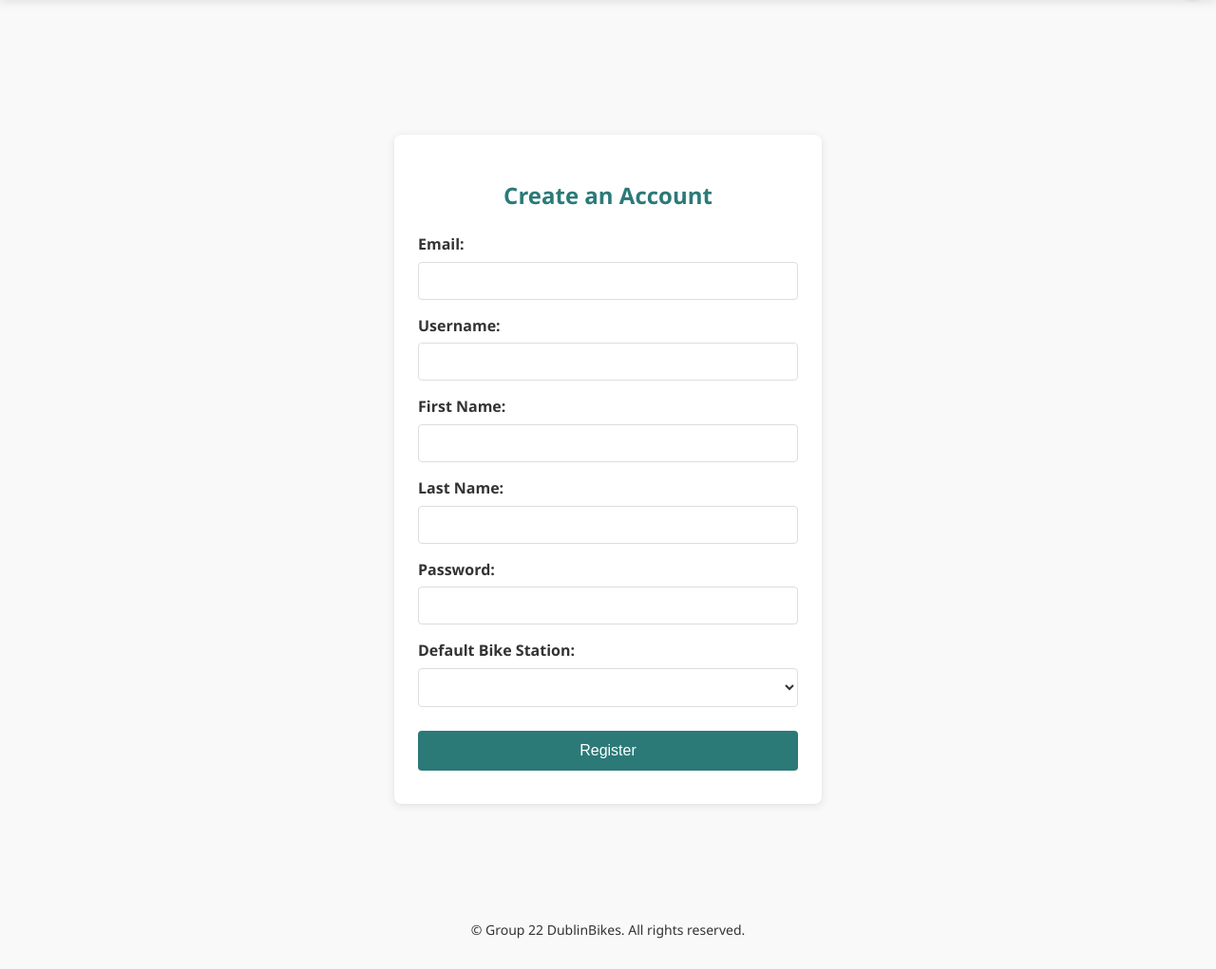
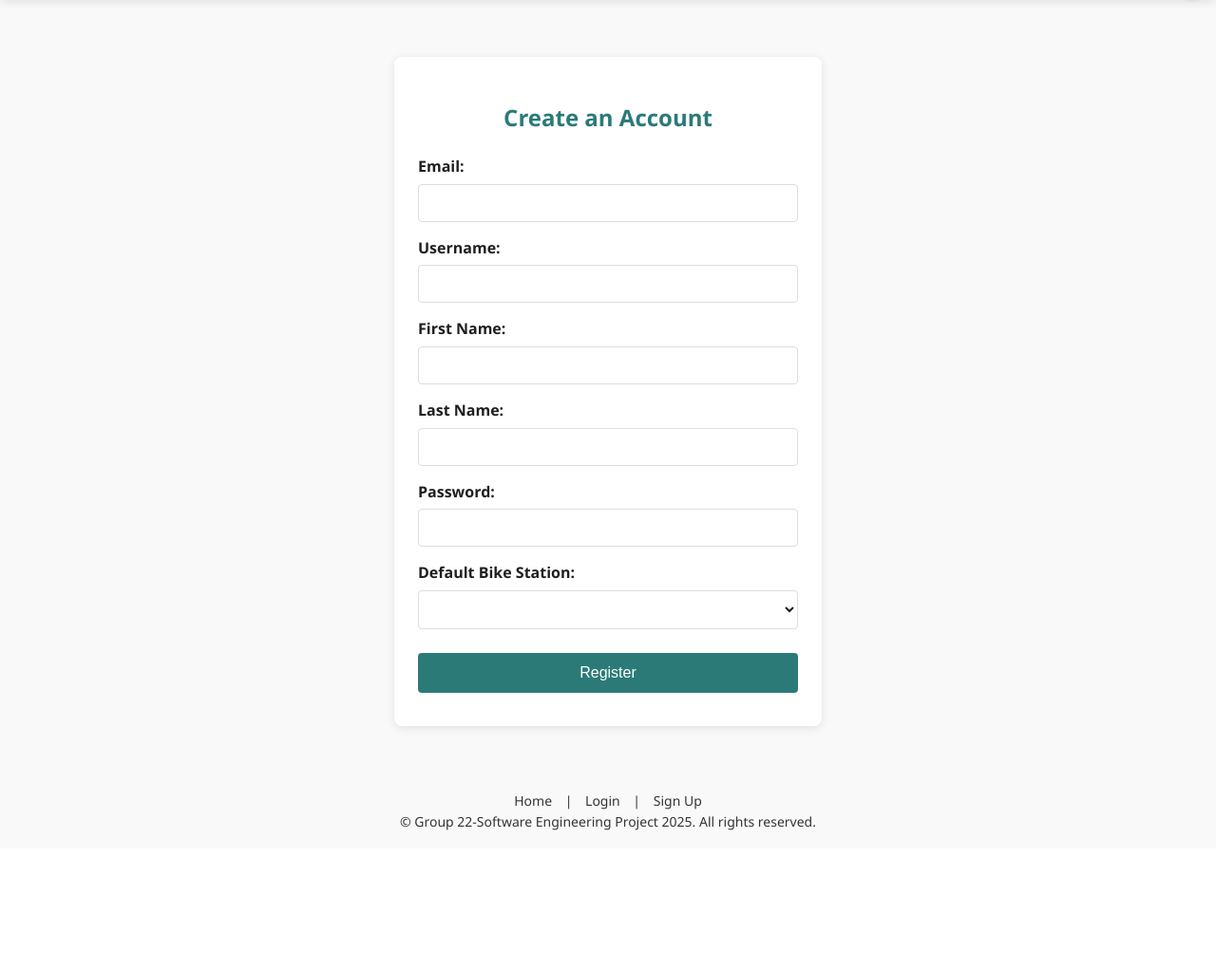
Before and after one commit to matiasenrigue/Software-Engineering, a Flask app: page /register in a window 1280 px wide. Shown: the part 80-1101 px from the top of the page at 95% size. After the commit the page ends 955 px from the top, so only its background shows below. Run offline with Flask 3, Linux system fonts and the light colour scheme; data that the repository does not hold is empty.

Commit message:
Updated Styling

```diff
--- a/DublinBikes/FlaskApp/static/styles.css
+++ b/DublinBikes/FlaskApp/static/styles.css
@@ -1,8 +1,7 @@
 /* Define CSS variables for both themes */
 :root {
-    /* Light theme variables (default) */
     --bg-color: #f9f9f9;
-    --text-color: #333;
+    --text-color: #1f1f1f;
     --header-bg: #000;
     --header-text: #fff;
     --sidebar-bg: #f4f4f4;
@@ -169,6 +166,8 @@ main {
     margin: 0 auto;
     width: 100%;
     box-sizing: border-box;
+    padding-top: 0;
+    margin-top: -10px;
 }
 
 .container {
@@ -657,7 +663,7 @@ button:hover {
 
 .registration-container {
     max-width: 400px;
-    margin: 40px auto;
+    margin: 0 auto;
     padding: 25px;
     background-color: var(--container-bg);
     border-radius: 8px;
@@ -1049,6 +1051,23 @@ footer {
     transition: color var(--transition-speed);
     margin-top: 20px;
     font-size: 14px;
+}
+
+footer p {
+    opacity: 0.9;
+    max-width: 1400px;
+    margin: 0 auto;
+}
+
+footer a {
+    color: var(--text-color);
+    text-decoration: none;
+    margin: 0 10px;
+    transition: opacity 0.2s;
+}
+
+footer a:hover {
+    opacity: 0.7;
 }
 
 /* Responsive Adjustments for Small Laptops */
--- a/DublinBikes/FlaskApp/templates/base.html
+++ b/DublinBikes/FlaskApp/templates/base.html
@@ -120,7 +120,12 @@
     </script>
 
     <footer>
-    <p>&copy; Group 22 DublinBikes. All rights reserved.</p>
+        <p>
+        <a href="{{ url_for('home') }}">Home</a> |
+        <a href="{{ url_for('login') }}">Login</a> |
+        <a href="{{ url_for('register') }}">Sign Up</a>
+    </p>
+    <p>&copy; Group 22-Software Engineering Project 2025. All rights reserved.</p>
 </footer>
 
 </body>
--- a/DublinBikes/data/lastcachedelete.txt
+++ b/DublinBikes/data/lastcachedelete.txt
@@ -1 +1 @@
-2025-04-07
+2025-04-08
```
Also changed, not shown: other parts of DublinBikes/FlaskApp/static/styles.css (+38 -37 lines).
